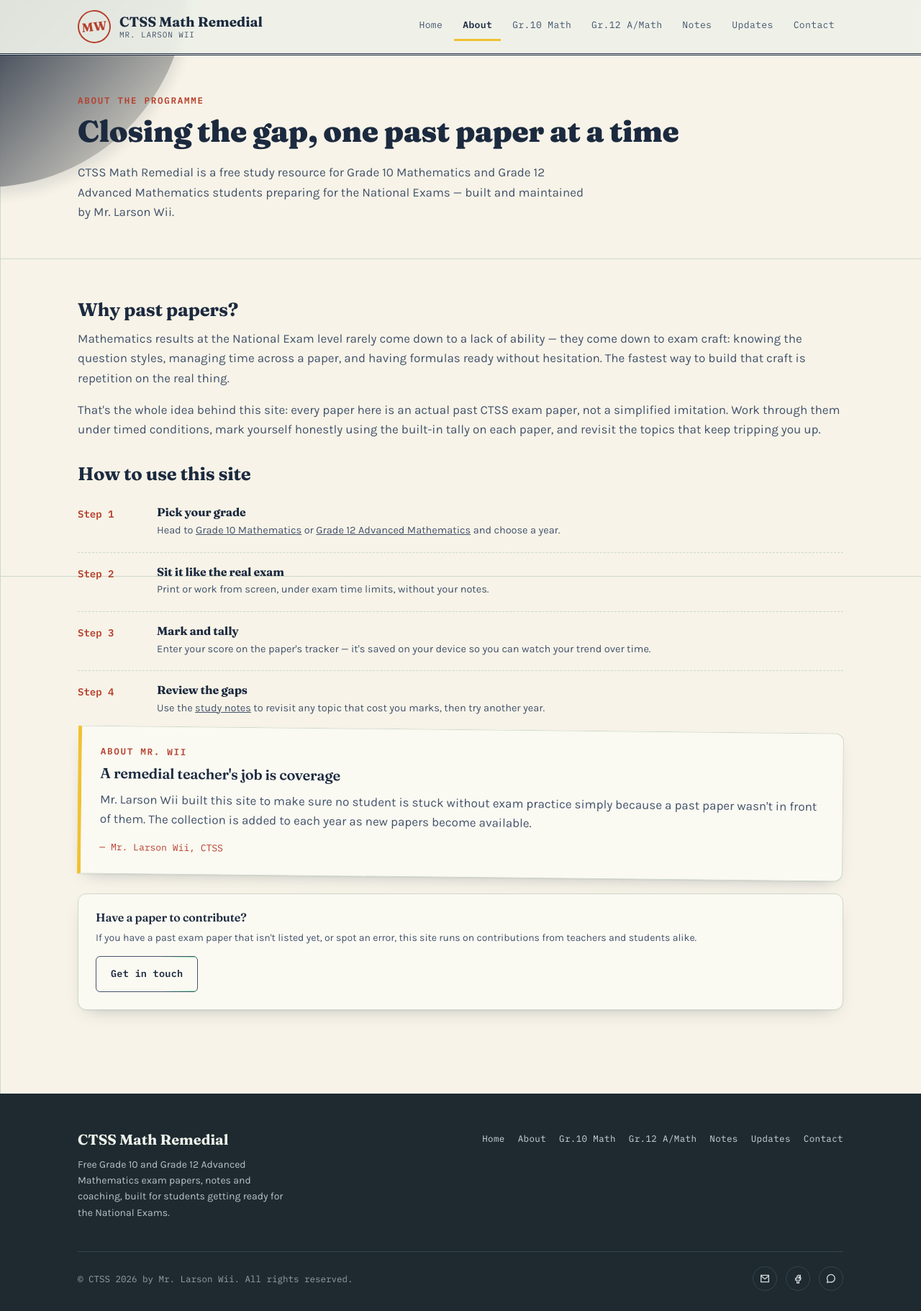
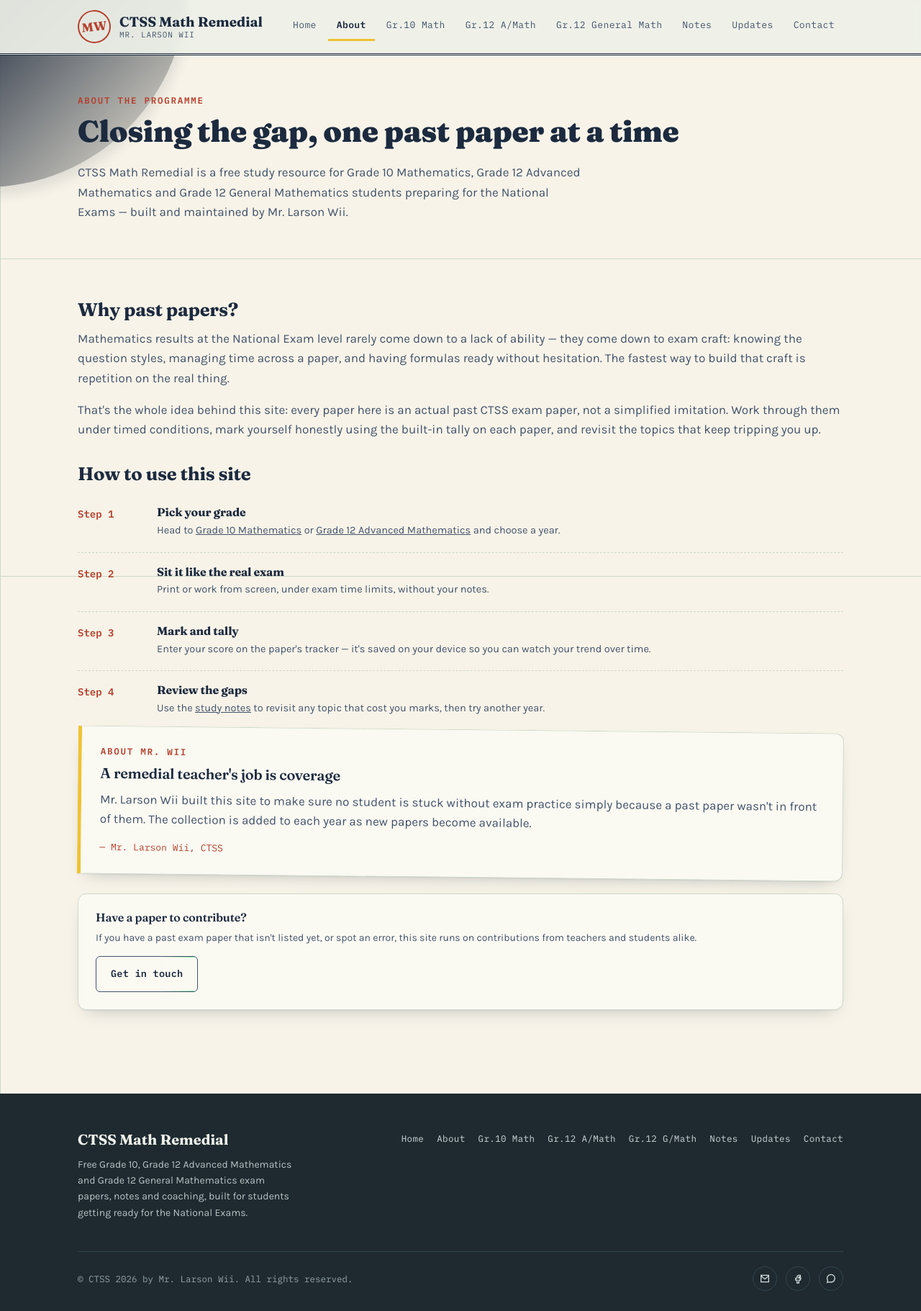
Before and after one commit to simplelearner42/123, a website: page about.html in a window 1280 px wide. Shown: the whole page at 72% size. Drawn offline with Linux system fonts and the light colour scheme; files whose address does not match are found by name.

Commit message:
Add Grade 12 General Math to About page
Updated the description to include Grade 12 General Mathematics in both the main content and footer.

```diff
--- a/about.html
+++ b/about.html
@@ -27,6 +27,7 @@
 					<li class="selected"><a href="about.html" aria-current="page">About</a></li>
 					<li><a href="gr10.html">Gr.10 Math</a></li>
 					<li><a href="gr12.html">Gr.12 A/Math</a></li>
+					<li><a href="gr12gm.html">Gr.12 General Math</a></li>
 					<li><a href="notes.html">Notes</a></li>
 					<li><a href="updates.html">Updates</a></li>
 					<li><a href="contact.html">Contact</a></li>
@@ -40,7 +41,7 @@
 			<div class="wrap">
 				<p class="eyebrow">About the programme</p>
 				<h1>Closing the gap, one past paper at a time</h1>
-				<p class="page-lede">CTSS Math Remedial is a free study resource for Grade 10 Mathematics and Grade 12 Advanced Mathematics students preparing for the National Exams — built and maintained by Mr. Larson Wii.</p>
+				<p class="page-lede">CTSS Math Remedial is a free study resource for Grade 10 Mathematics, Grade 12 Advanced Mathematics and Grade 12 General Mathematics students preparing for the National Exams — built and maintained by Mr. Larson Wii.</p>
 			</div>
 		</section>
 
@@ -94,7 +95,7 @@
 			<div class="footer-top">
 				<div class="footer-brand">
 					<strong>CTSS Math Remedial</strong>
-					<p>Free Grade 10 and Grade 12 Advanced Mathematics exam papers, notes and coaching, built for students getting ready for the National Exams.</p>
+					<p>Free Grade 10, Grade 12 Advanced Mathematics and Grade 12 General Mathematics exam papers, notes and coaching, built for students getting ready for the National Exams.</p>
 				</div>
 				<nav class="footer-nav" aria-label="Footer">
 					<ul>
@@ -102,6 +103,7 @@
 						<li><a href="about.html">About</a></li>
 						<li><a href="gr10.html">Gr.10 Math</a></li>
 						<li><a href="gr12.html">Gr.12 A/Math</a></li>
+						<li><a href="gr12gm.html">Gr.12 G/Math</a></li>
 						<li><a href="notes.html">Notes</a></li>
 						<li><a href="updates.html">Updates</a></li>
 						<li><a href="contact.html">Contact</a></li>
```
